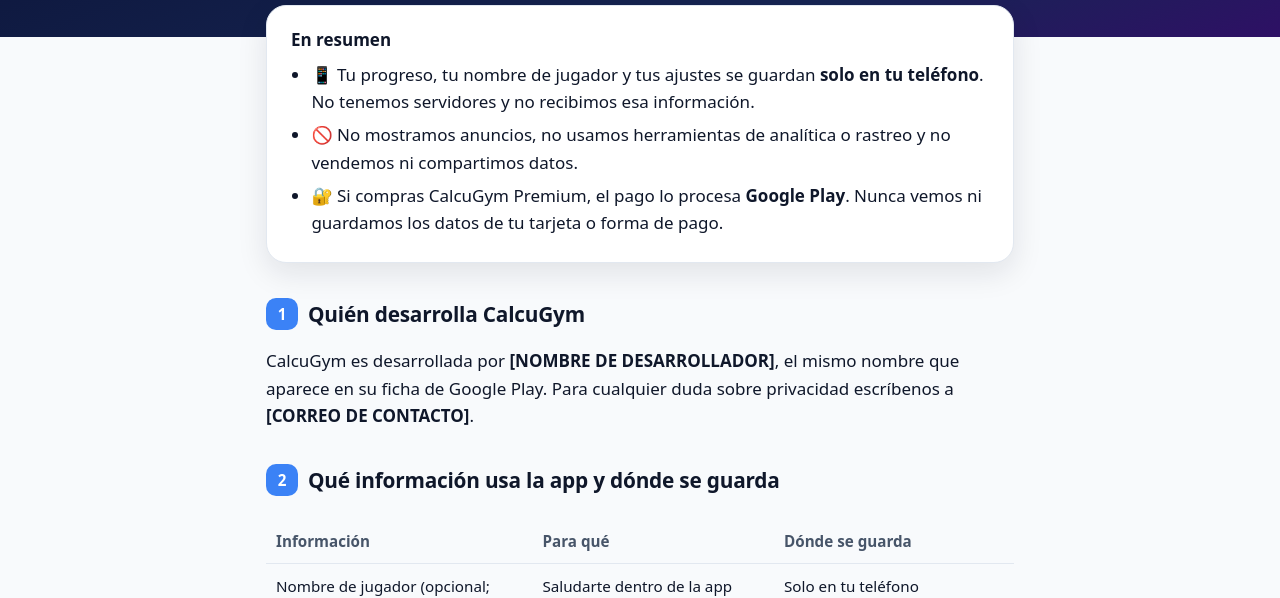
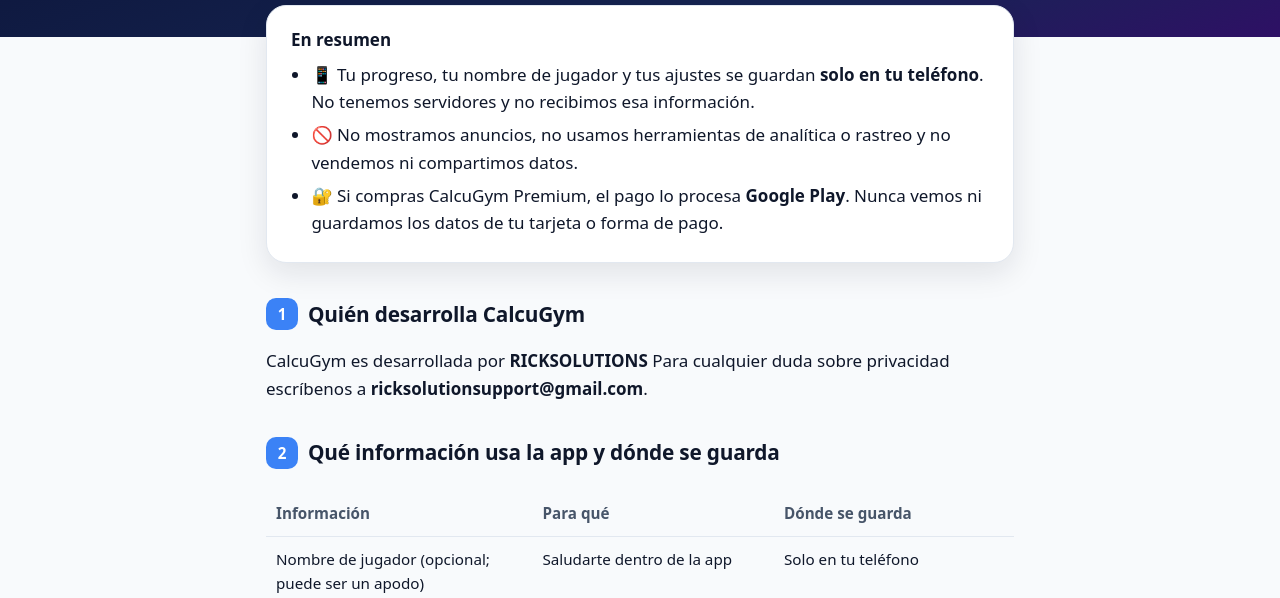
Before and after one commit to cpsMiMami/calcugym, a plain HTML site: page privacidad.html in a window 1280 px wide. Shown: the part 209-807 px from the top of the page. Drawn offline with Linux system fonts and the light colour scheme.

Commit message:
Update developer information and contact email

```diff
--- a/privacidad.html
+++ b/privacidad.html
@@ -43,8 +43,7 @@
   </section>
 
   <h2><span class="n">1</span>Quién desarrolla CalcuGym</h2>
-  <p>CalcuGym es desarrollada por <strong>[NOMBRE DE DESARROLLADOR]</strong>, el mismo nombre que aparece en su
-    ficha de Google Play. Para cualquier duda sobre privacidad escríbenos a <strong>[CORREO DE CONTACTO]</strong>.</p>
+  <p>CalcuGym es desarrollada por <strong>RICKSOLUTIONS</strong> Para cualquier duda sobre privacidad escríbenos a <strong>ricksolutionsupport@gmail.com</strong>.</p>
 
   <h2><span class="n">2</span>Qué información usa la app y dónde se guarda</h2>
   <div class="table-wrap">
```
